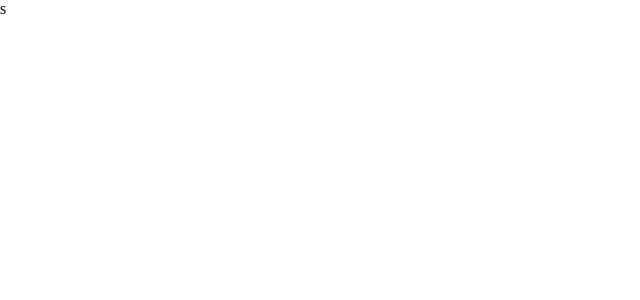
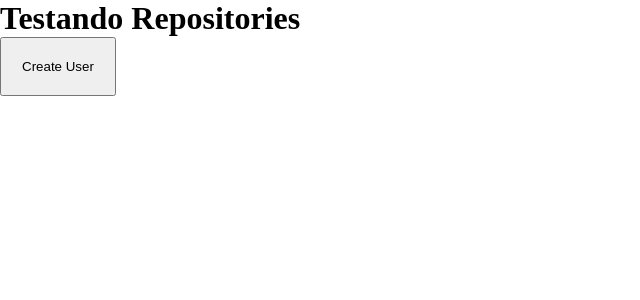
Before and after one commit to leadcodeti/ebook-landing-page-leadcode, a React (Create React App) app: page / in a window 1280 px wide. Shown: the top 300 px of the page, without its empty margins (0-640 px from the left). Built offline with nearby package versions, Linux system fonts and the light colour scheme.

Commit message:
Testando o repo e criando um componente

```diff
--- a/src/App.tsx
+++ b/src/App.tsx
@@ -1,7 +1,12 @@
+import { Button } from "./components/Buttom";
+
+
+
 function App() {
   return (
-    <div >
-      s
+    <div>
+       <h1>Testando Repositories</h1>
+       <Button/>
     </div>
   );
 }
--- /dev/null
+++ b/src/components/Buttom.tsx
@@ -0,0 +1,10 @@
+
+
+
+export function Button(){
+  return(
+    <div>
+      <button style={{padding:'20px'}}>Create User</button>
+    </div>
+  )
+}
```
